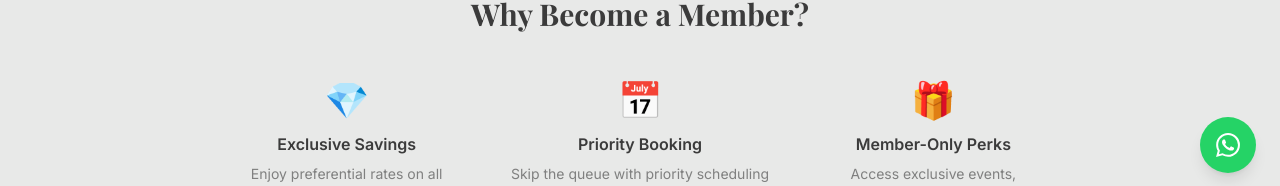
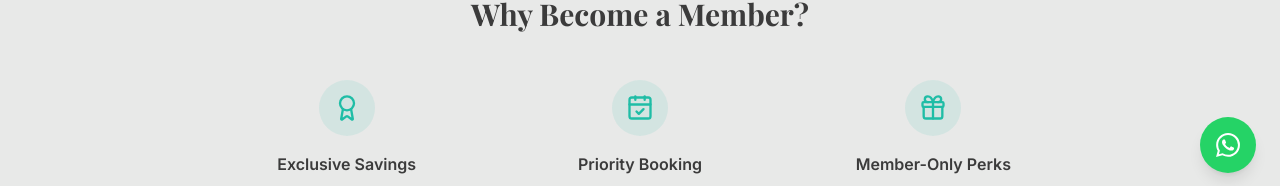
Before and after one commit to stephanelkhoury-dev/Haven-Medical-Clinic, a Next.js app: page /membership in a window 1280 px wide. Shown: the part 603-789 px from the top of the page. Built offline with nearby package versions, Linux system fonts and the light colour scheme; no server answers; the database is empty; a web font is replaced by a local one.

Commit message:
fix: replace emojis with Lucide icons on membership page

```diff
--- a/src/app/membership/page.tsx
+++ b/src/app/membership/page.tsx
@@ -1,6 +1,6 @@
 import { Metadata } from "next";
 import Link from "next/link";
-import { Check, Star, ArrowRight } from "lucide-react";
+import { Check, Star, ArrowRight, Award, CalendarCheck, Gift } from "lucide-react";
 import { getDb } from "@/lib/db";
 import { getWhatsAppUrl } from "@/lib/whatsapp";
 
@@ -138,23 +138,25 @@ export default async function MembershipPage() {
           <div className="grid grid-cols-1 md:grid-cols-3 gap-8">
             {[
               {
-                icon: "💎",
+                icon: Award,
                 title: "Exclusive Savings",
                 desc: "Enjoy preferential rates on all treatments and products with your membership tier.",
               },
               {
-                icon: "📅",
+                icon: CalendarCheck,
                 title: "Priority Booking",
                 desc: "Skip the queue with priority scheduling for all appointments and consultations.",
               },
               {
-                icon: "🎁",
+                icon: Gift,
                 title: "Member-Only Perks",
                 desc: "Access exclusive events, complimentary treatments, and personalized wellness plans.",
               },
             ].map((benefit) => (
               <div key={benefit.title} className="text-center">
-                <span className="text-4xl block mb-3">{benefit.icon}</span>
+                <div className="w-14 h-14 rounded-full bg-primary/10 flex items-center justify-center mx-auto mb-4" aria-hidden="true">
+                  <benefit.icon className="w-7 h-7 text-primary" />
+                </div>
                 <h3 className="font-semibold text-dark mb-2">
                   {benefit.title}
                 </h3>
```
